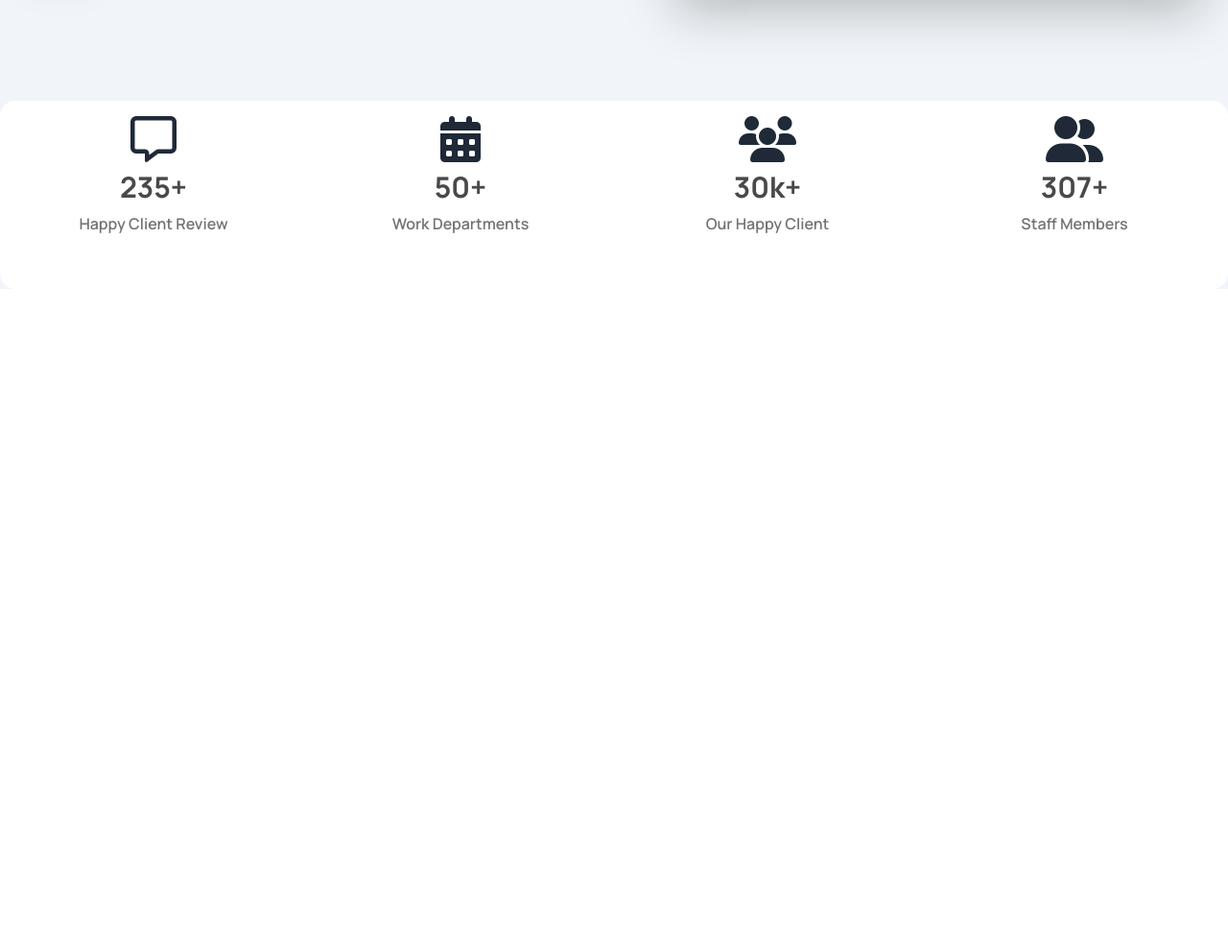
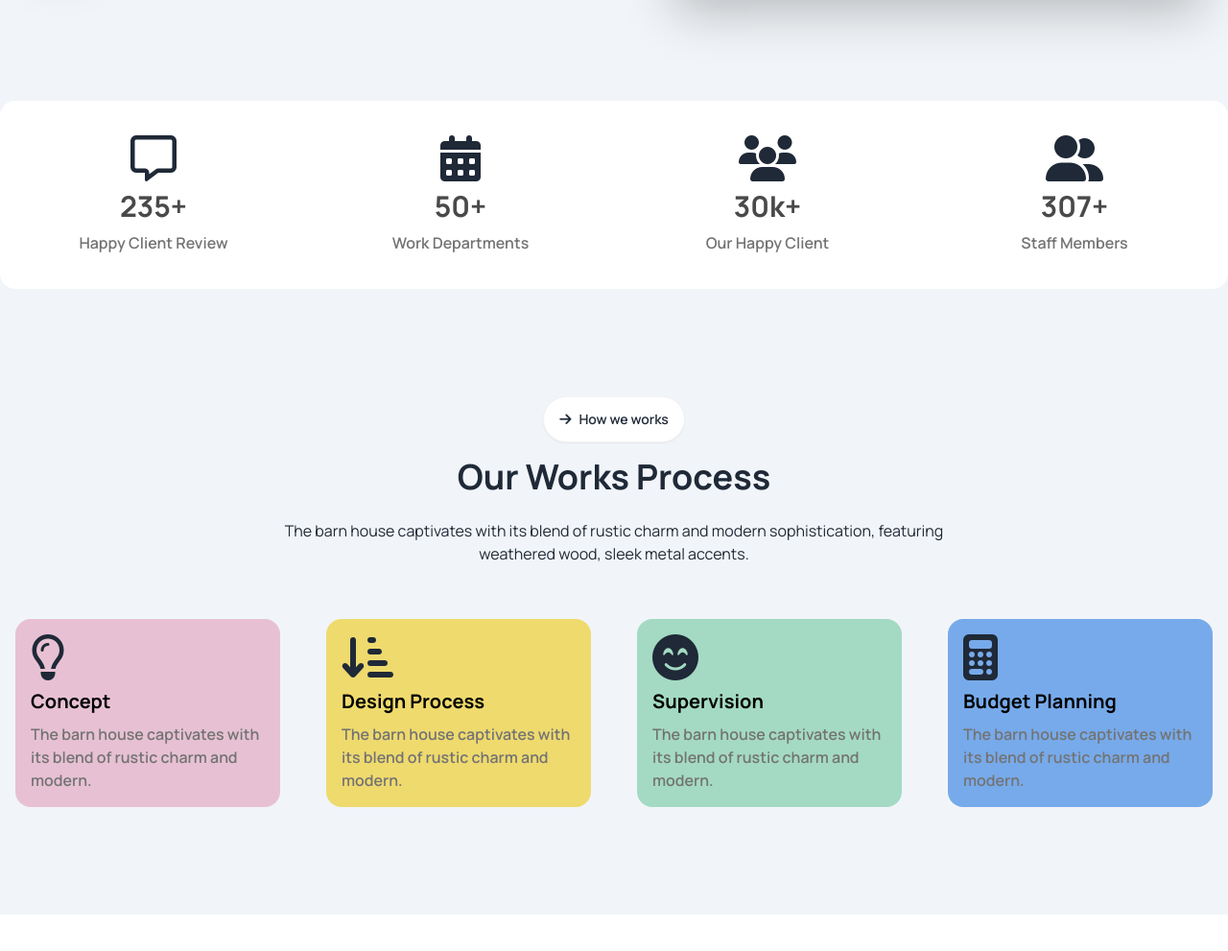
Before and after one commit to Burhanulislam/B-10-, a plain HTML site: page index.html in a window 1280 px wide. Shown: the part 1533-2524 px from the top of the page at 96% size. Before the commit the page ends 1930 px from the top, so only its background shows below. Drawn offline with nearby package versions, Linux system fonts and the light colour scheme.

Commit message:
Added Work Section

```diff
--- a/index.html
+++ b/index.html
@@ -86,7 +86,7 @@
                         <img src="./assets/banner.png" alt="banner-coming-soon">
                     </div>
                     <div class="max-w-full mt-10">
-                        <h1 class=" text-3xl lg:text-6xl text-[#212121] font-bold">A barn house of this design has a
+                        <h1 class=" text-2xl lg:text-6xl text-[#212121] font-bold">A barn house of this design has a
                             <br> striking
                             appearance
                         </h1>
@@ -120,7 +120,7 @@
                             <button class="btn bg-white rounded-3xl mb-4 py-1 ">
                                 <i class="fa-solid fa-arrow-right"></i> About Us
                             </button>
-                            <h1 class="text-4xl font-bold">We design thoughtful, <br> liveable spaces</h1>
+                            <h1 class="text-2xl lg:text-4xl font-bold">We design thoughtful, <br> liveable spaces</h1>
                             <p class="py-4 mb-5">
                                 The barn house captivates with its blend of rustic charm and modern <br>
                                 sophistication, featuring weathered wood, sleek metal accents.
@@ -159,8 +159,8 @@
 
         <!-- Review Section -->
         <section class="container  mx-auto mb-8 lg:mb-24">
-            <div class=" grid grid-cols-1 lg:grid-cols-4 rounded-2xl bg-white">
-                <div class="hero pb-10 ">
+            <div class=" grid grid-cols-1 md:grid-cols-2 lg:grid-cols-4 rounded-2xl bg-white py-5">
+                <div class="hero  pb-5 lg:pb-0  ">
                     <div class="hero-content text-center">
                         <div class="max-w-md">
                             <h1 class="text-5xl font-bold"><i class="fa-regular fa-message"></i></h1>
@@ -169,7 +169,7 @@
                         </div>
                     </div>
                 </div>
-                <div class="hero pb-10">
+                <div class="hero  pb-5 lg:pb-0">
                     <div class="hero-content text-center">
                         <div class="max-w-md">
                             <h1 class="text-5xl font-bold"><i class="fa-solid fa-calendar-days"></i></h1>
@@ -178,7 +178,7 @@
                         </div>
                     </div>
                 </div>
-                <div class="hero pb-10">
+                <div class="hero  pb-5 lg:pb-0">
                     <div class="hero-content text-center">
                         <div class="max-w-md">
                             <h1 class="text-5xl font-bold"><i class="fa-solid fa-users"></i></h1>
@@ -187,7 +187,7 @@
                         </div>
                     </div>
                 </div>
-                <div class="hero pb-10">
+                <div class="hero  pb-5 lg:pb-0">
                     <div class="hero-content text-center">
                         <div class="max-w-md">
                             <h1 class="text-5xl font-bold"><i class="fa-solid fa-user-group"></i></h1>
@@ -200,6 +200,70 @@
         </section>
 
         <!-- Work Section -->
+        <section class="container  mx-auto mb-8 lg:mb-24">
+
+            <!-- content -->
+            <div class="hero">
+                <div class="hero-content text-center">
+                    <div class="max-w-screen-md">
+                        <button class="btn bg-white rounded-3xl mb-4 py-1 ">
+                            <i class="fa-solid fa-arrow-right"></i> How we works
+                        </button>
+                        <h1 class="text-4xl font-bold">Our Works Process</h1>
+                        <p class="py-6">
+                            The barn house captivates with its blend of rustic charm and modern sophistication,
+                            featuring weathered wood, sleek metal accents.
+                        </p>
+                    </div>
+                </div>
+            </div>
+
+            <!-- card -->
+            <div class="grid grid-cols-1 md:grid-cols-2 lg:grid-cols-4  gap-2 md:gap-2 lg:gap-12 p-4 ">
+                <div class="hero  ">
+                    <div class="hero-content text-start bg-[#E7C1D3] rounded-2xl mb-12 lg:mb-24">
+                        <div class="max-w-md">
+                            <h1 class="text-5xl font-bold"><i class="fa-regular fa-lightbulb"></i></h1>
+                            <p class="py-2 font-bold text-xl text-black"> Concept</p>
+                            <p class="font-semibold text-[#737373]">The barn house captivates with its blend of rustic
+                                charm and modern.</p>
+                        </div>
+                    </div>
+                </div>
+                <div class="hero  pb-5 lg:pb-0  ">
+                    <div class="hero-content text-start bg-[#EFDA6E] rounded-2xl mb-8 lg:mb-24">
+                        <div class="max-w-md">
+                            <h1 class="text-5xl font-bold"><i class="fa-solid fa-arrow-down-short-wide"></i></h1>
+                            <p class="py-2 font-bold text-xl text-black"> Design Process</p>
+                            <p class="font-semibold text-[#737373]">The barn house captivates with its blend of rustic
+                                charm and modern.</p>
+                        </div>
+                    </div>
+                </div>
+                <div class="hero  pb-5 lg:pb-0  ">
+                    <div class="hero-content text-start bg-[#A4DAC3] rounded-2xl mb-8 lg:mb-24">
+                        <div class="max-w-md">
+                            <h1 class="text-5xl font-bold"><i class="fa-solid fa-face-smile-beam"></i></h1>
+                            <p class="py-2 font-bold text-xl text-black"> Supervision</p>
+                            <p class="font-semibold text-[#737373]">The barn house captivates with its blend of rustic
+                                charm and modern.</p>
+                        </div>
+                    </div>
+                </div>
+                <div class="hero  pb-5 lg:pb-0  ">
+                    <div class="hero-content text-start bg-[#77AAEA] rounded-2xl mb-8 lg:mb-24">
+                        <div class="max-w-md">
+                            <h1 class="text-5xl font-bold"><i class="fa-solid fa-calculator"></i></h1>
+                            <p class="py-2 font-bold text-xl text-black"> Budget Planning</p>
+                            <p class="font-semibold text-[#737373]">The barn house captivates with its blend of rustic
+                                charm and modern.</p>
+                        </div>
+                    </div>
+                </div>
+            </div>
+        </section>
+
+        <!-- Portfolio Section -->
         <section>
 
         </section>
```
